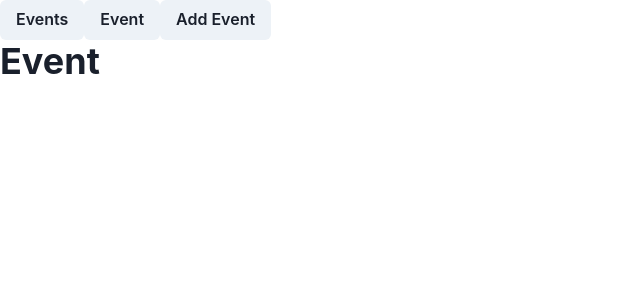
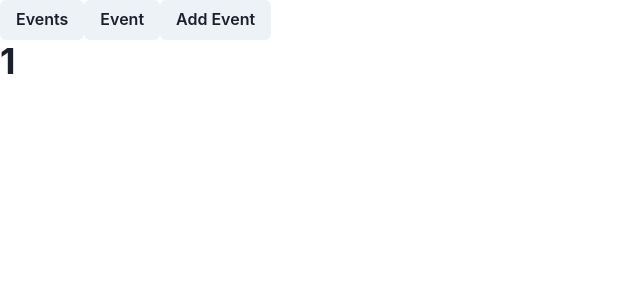
Before and after one commit to ShannahvdWal/react-advanced-project, a React (Vite) app in the folder react-advanced-project/: page /event/1 in a window 1280 px wide. Shown: the top 300 px of the page, without its empty margins (0-640 px from the left). Built offline with nearby package versions, Linux system fonts and the light colour scheme.

Commit message:
add useParams to EventPage

```diff
--- a/react-advanced-project/src/pages/EventPage.jsx
+++ b/react-advanced-project/src/pages/EventPage.jsx
@@ -1,6 +1,12 @@
-import React from 'react';
-import { Heading } from '@chakra-ui/react';
+import React from "react";
+import { Heading } from "@chakra-ui/react";
+import { useParams } from "react-router-dom";
 
 export const EventPage = () => {
-  return <Heading>Event</Heading>;
+  const { eventId } = useParams();
+  return (
+    <div>
+      <Heading>{eventId}</Heading>
+    </div>
+  );
 };
```
